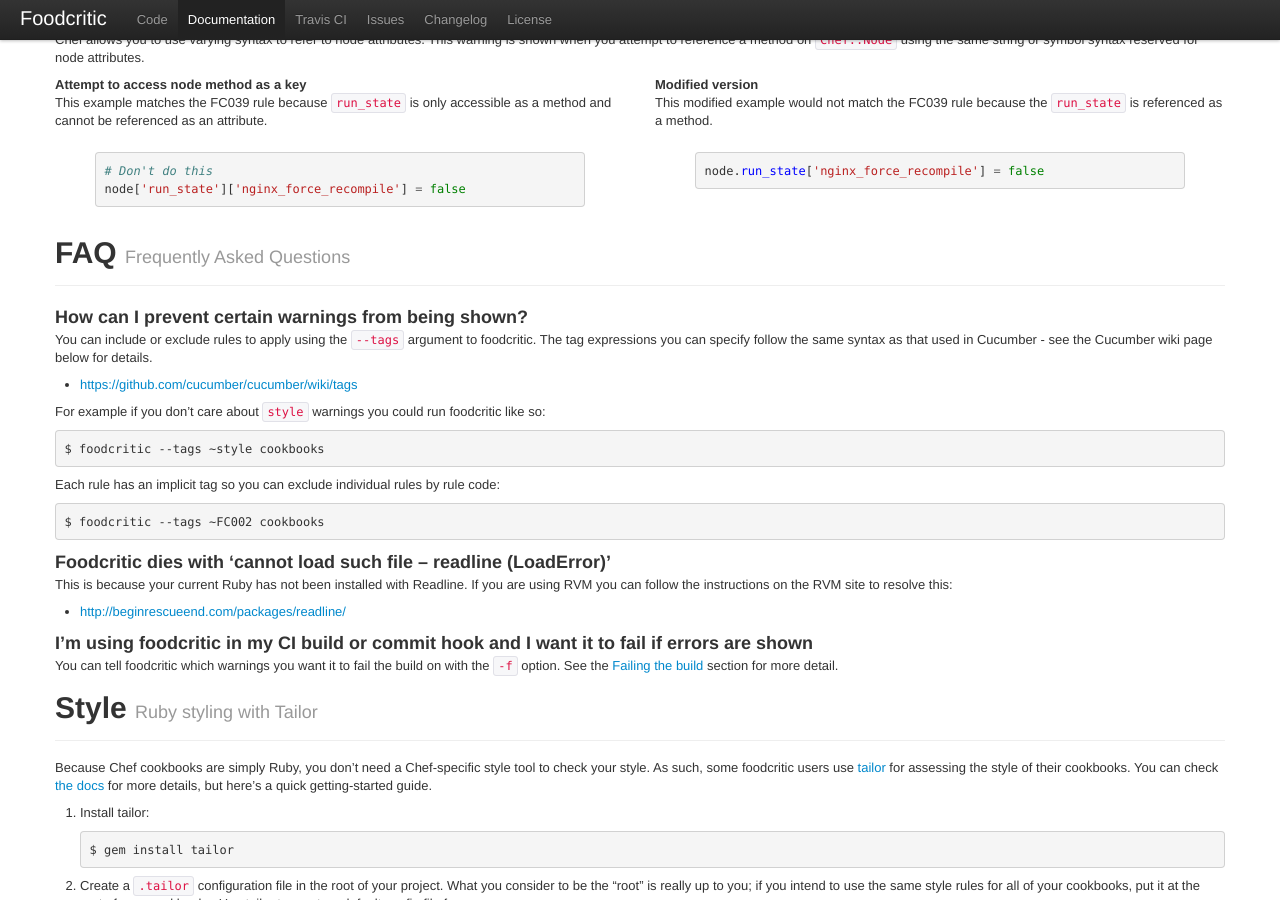
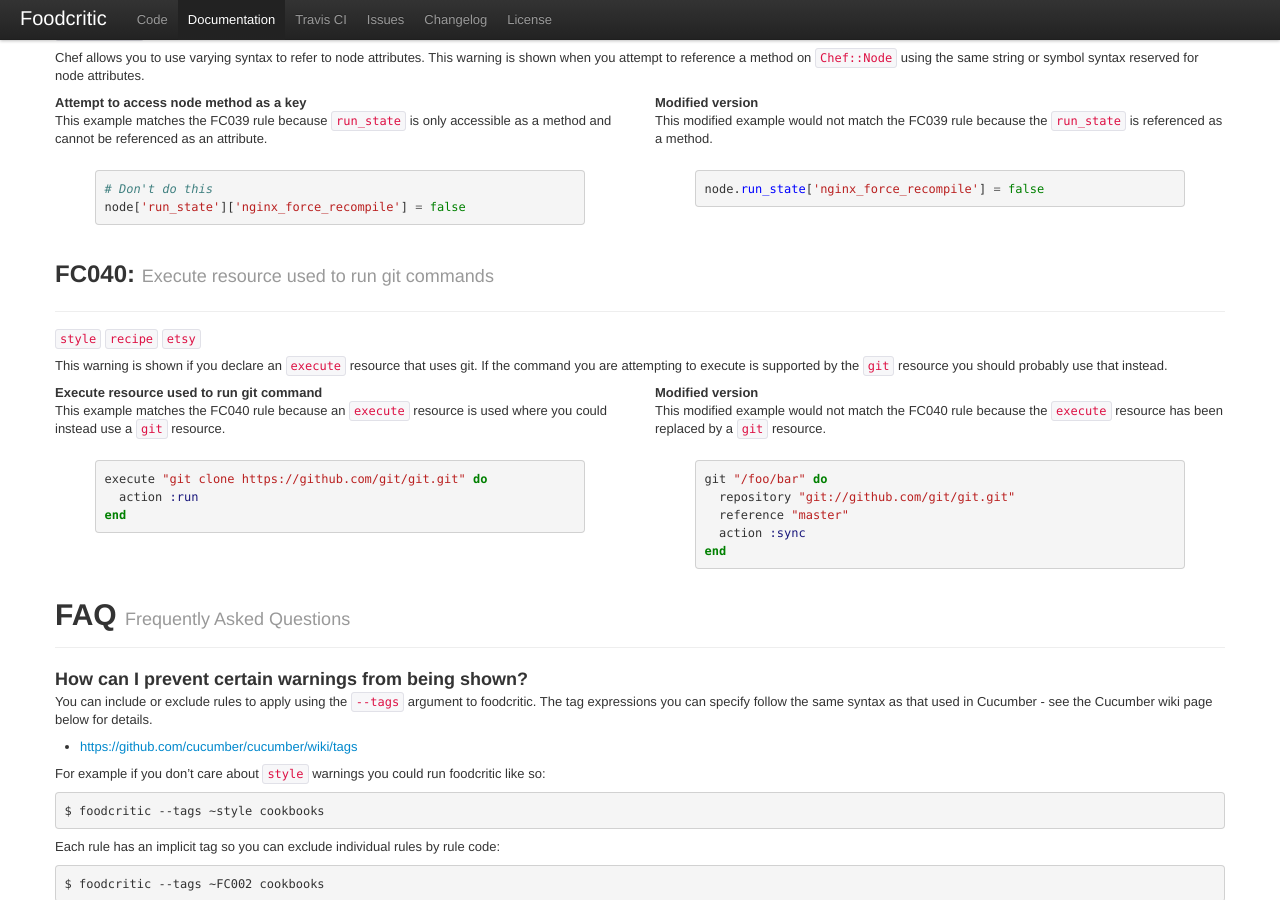
Before and after one commit to Foodcritic/foodcritic, a Jekyll site: the page built from index.html, in a window 1280 px wide and 900 px high, scrolled down 15319 px. Built offline with Jekyll 4.4.1, drawn with Linux system fonts in a browser that asks for light colours; some of the changed text lies outside the part shown.

Commit message:
FC040: Execute resource used to run git commands.

```diff
--- a/index.html
+++ b/index.html
@@ -1072,6 +1072,35 @@
           `run_state` is referenced as a method.
         code: |
           node.run_state['nginx_force_recompile'] = false
+  - code: FC040
+    name: Execute resource used to run git commands
+    tags:
+      - style
+      - recipe
+      - etsy
+    summary: |
+      This warning is shown if you declare an `execute` resource that uses git.
+      If the command you are attempting to execute is supported by the `git`
+      resource you should probably use that instead.
+    examples:
+      - title: Execute resource used to run git command
+        text: |
+          This example matches the FC040 rule because an `execute` resource is
+          used where you could instead use a `git` resource.
+        code: |
+          execute "git clone https://github.com/git/git.git" do
+            action :run
+          end
+      - title: Modified version
+        text: |
+          This modified example would not match the FC040 rule because the
+          `execute` resource has been replaced by a `git` resource.
+        code: |
+          git "/foo/bar" do
+            repository "git://github.com/git/git.git"
+            reference "master"
+            action :sync
+          end
 
 api_methods:
   - name: attribute_access
```
